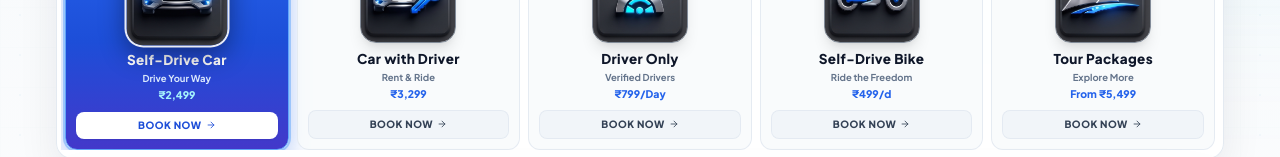
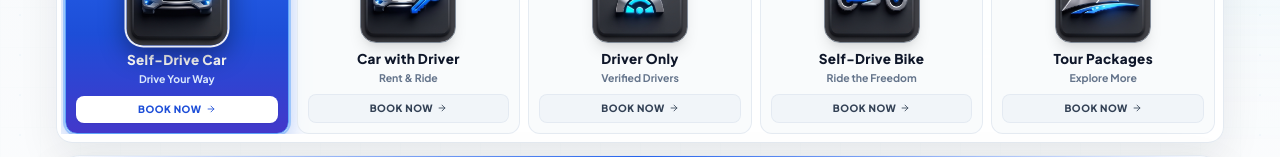
Before and after one commit to Jaga-rath1/carzOdrive, a React (Vite) app in the folder frontend/: page / in a window 1280 px wide. Shown: the part 673-830 px from the top of the page. Built offline with nearby package versions, Linux system fonts and the light colour scheme; no server answers.

Commit message:
fix(hero): remove price display above Book Now button in hero service tabs

```diff
--- a/frontend/src/components/hero/Hero.jsx
+++ b/frontend/src/components/hero/Hero.jsx
@@ -42,7 +42,7 @@ const SERVICE_META = {
     image: '/images/services/driver-only.png',
     route: '/driver-only',
     ctaText: 'Hire Verified Driver',
-    badge: '₹799/Day',
+    badge: 'Verified Pilot',
     tagline: 'Verified Drivers',
   },
   'self-drive-bike': {
@@ -280,7 +280,7 @@ export const Hero = ({ onOpenQuickBook }) => {
         image: '/images/services/driver-only.png',
         title: 'Verified Commercial Pilot',
         tagline: 'Verified Drivers',
-        badge: '₹799/Day',
+        badge: 'Verified Pilot',
         rate: driverSettings?.badgeText || `₹${driverSettings?.dailyRate || 799}/Day`,
       },
       'self-drive-bike': {
--- a/frontend/src/components/hero/HeroServiceTabs.jsx
+++ b/frontend/src/components/hero/HeroServiceTabs.jsx
@@ -81,21 +81,14 @@ export const HeroServiceTabs = ({ activeTab, onTabSelect, serviceMeta, serviceDa
                   {item.label}
                 </span>
 
-                {/* 3. Billboard Tagline & Live Rate */}
+                {/* 3. Billboard Tagline */}
                 <div className="flex flex-col items-center justify-center mt-0.5">
                   <span
-                    className={`text-[8.5px] sm:text-[9.5px] font-bold line-clamp-1 ${
+                    className={`text-[9px] sm:text-[10.5px] font-bold line-clamp-1 ${
                       isActive ? 'text-blue-100' : 'text-slate-500 group-hover:text-blue-600'
                     }`}
                   >
-                    {data.tagline || meta.tagline || meta.badge}
-                  </span>
-                  <span
-                    className={`text-[9.5px] sm:text-[10.5px] font-black mt-0.5 ${
-                      isActive ? 'text-cyan-200' : 'text-blue-600'
-                    }`}
-                  >
-                    {data.rate || meta.badge}
+                    {data.tagline || meta.tagline || 'Drive Your Way'}
                   </span>
                 </div>
 
```
